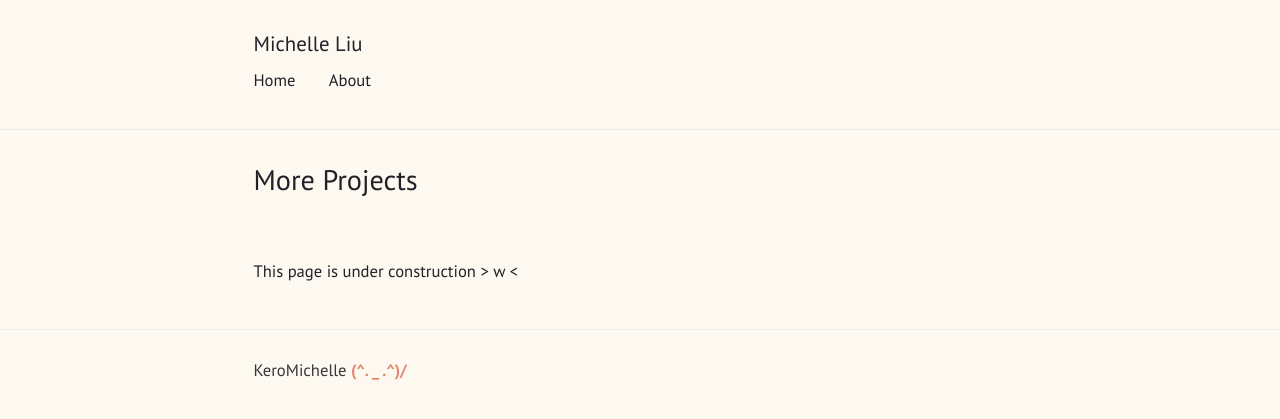
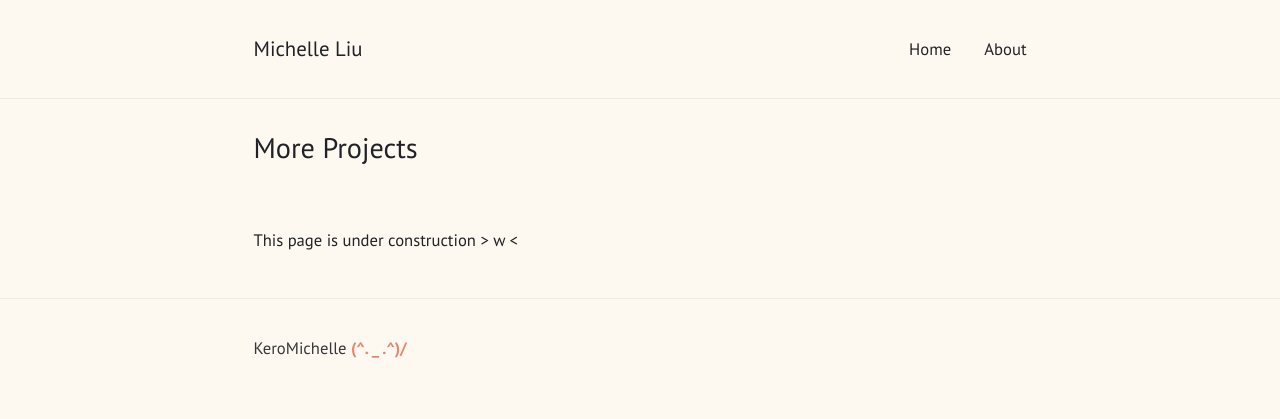
Before and after one commit to KeroMichelle/KeroMichelle.github.io, a Jekyll site: the page built from more.md, in a window 1280 px wide. Shown: the top 419 px of the page. Built offline with Jekyll 4.4.1, drawn with Linux system fonts in a browser that asks for light colours.

Commit message:
uncomment some flex vars

```diff
--- a/_sass/layout.sass
+++ b/_sass/layout.sass
@@ -6,8 +6,8 @@ article
   flex-grow: 0
 
 body > header, body > footer
-  // display: flex
-  // flex-wrap: wrap
+  display: flex
+  flex-wrap: wrap
   align-items: center
   justify-content: space-between
 
--- a/prototypes.html
+++ b/prototypes.html
@@ -13,7 +13,7 @@ layout: default
   <br>
 
 
-  <div class="container1">
+  <div class="containerleft">
     <a href="/leechbug"><img src="/assets/images/statue.png" alt="statue" class="image">
     <div class="overlay1">
         <h3><div class="text">Leechbug</div></h3>
```
